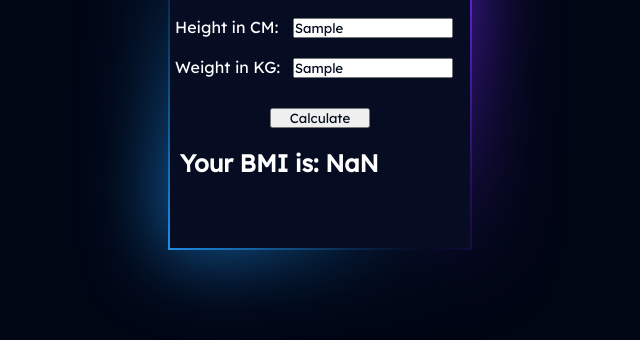
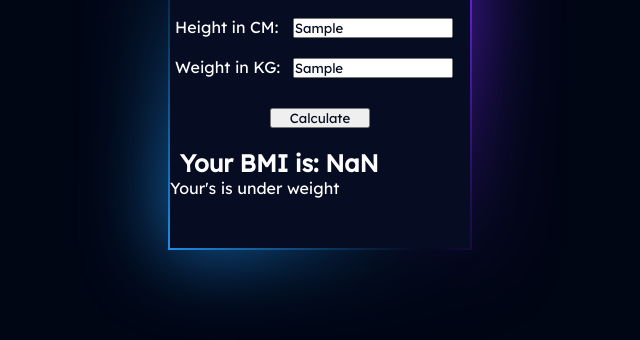
Before and after one commit to nejidevelops/BMI-Calculator, a plain HTML site: page index.html in a window 1280 px wide. Both pictures are taken after typing "Sample", "Sample" into the empty fields and a click on the button "Calculate". Shown: the part 302-642 px from the top of the page, without its empty margins (320-960 px from the left). Drawn offline with Linux system fonts and the light colour scheme.

Commit message:
got it working

```diff
--- a/assets/js/script.js
+++ b/assets/js/script.js
@@ -1,7 +1,8 @@
 let myHeight = document.getElementById("heightH")
 let myWeight = document.getElementById("wght")
-let comment = document.getElementById("appendComment")
+let computed = document.getElementById("appendComputed")
 let calculateIt = document.getElementById("calculateB")
+let statusBMI = document.getElementById("appendComment")
 let bMI;
 
 calculateIt.addEventListener("click", computedB)
@@ -10,6 +11,15 @@ function computedB(){
     let heightt = myHeight.value;
     let weightt = myWeight.value;
     bMI = (weightt) / ((heightt ** 2)/10000)
-    comment.textContent = bMI.toFixed(2)
+    computed.textContent = bMI.toFixed(2)
 
+    if(computed > 24.9){
+        statusBMI.textContent = "Your's is over weight"
+    }
+    else if(computed >= 18.6 && computed <= 24.9){
+        statusBMI.textContent = "Your's is a normal range"
+    }
+    else{
+        statusBMI.textContent = "Your's is under weight"
+    }
 }
--- a/index.html
+++ b/index.html
@@ -19,7 +19,8 @@
             <label for="weight">Weight in KG:</label>
             <input  type="text" id="wght"placeholder="Enter your weight">
             <button id="calculateB">Calculate</button>
-            <h2>Your BMI is: <span id="appendComment"></span></h2>
+            <h2>Your BMI is: <span id="appendComputed"></span></h2>
+            <p id="appendComment"></p>
         </div>
     </section>
 
```
